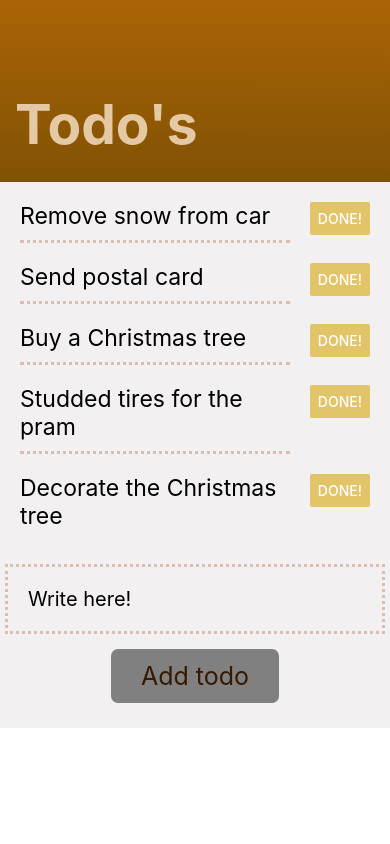
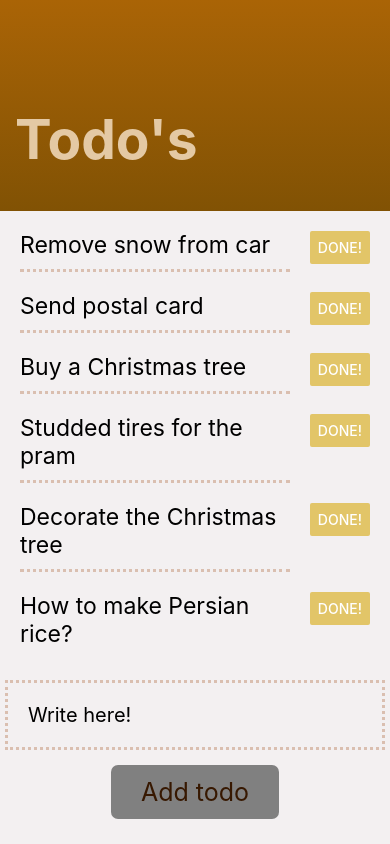
Before and after one commit to AbbeBlubb/react-native-todo, a React Native app: screen / in a window 390 px wide. Built offline with nearby package versions, Linux system fonts and the light colour scheme.

Commit message:
SafeAreaView for iOS

```diff
--- a/App.tsx
+++ b/App.tsx
@@ -4,6 +4,7 @@
   Keyboard,
   KeyboardAvoidingView,
   Platform,
+  SafeAreaView,
   StyleSheet,
   View,
 } from "react-native";
@@ -57,7 +58,7 @@
   };
 
   return (
-    <View style={styles.rootContainer}>
+    <SafeAreaView style={styles.rootContainer}>
       <StatusBar style="auto" />
       <Header headerText="Todo's" testID="header" />
       <KeyboardAvoidingView
@@ -75,12 +76,13 @@
           />
         </View>
       </KeyboardAvoidingView>
-    </View>
+    </SafeAreaView>
   );
 }
 
 const styles = StyleSheet.create({
   rootContainer: {
+    flex: 1,
     backgroundColor: "#F3F0F1",
   },
   keyboardAvoidingView: {
```
